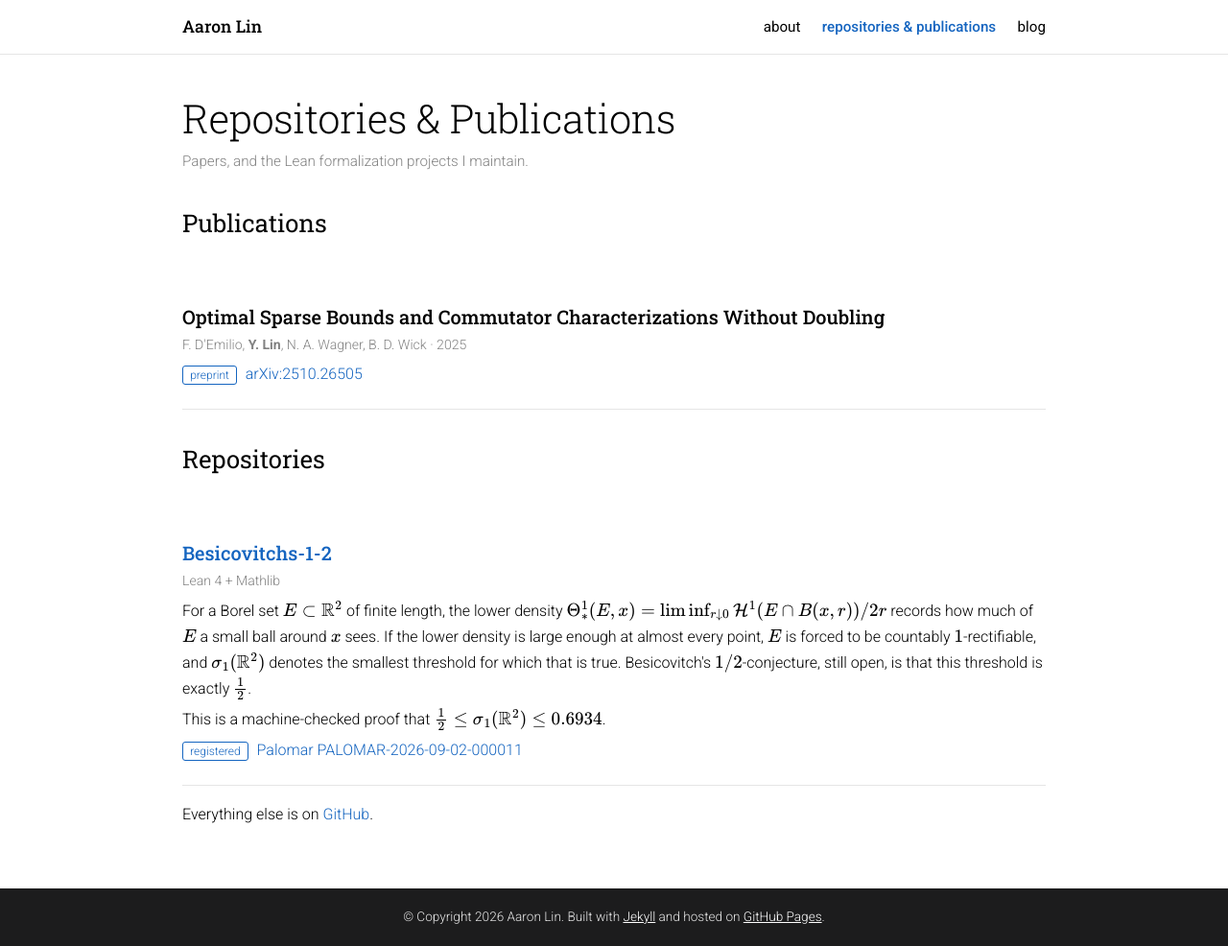
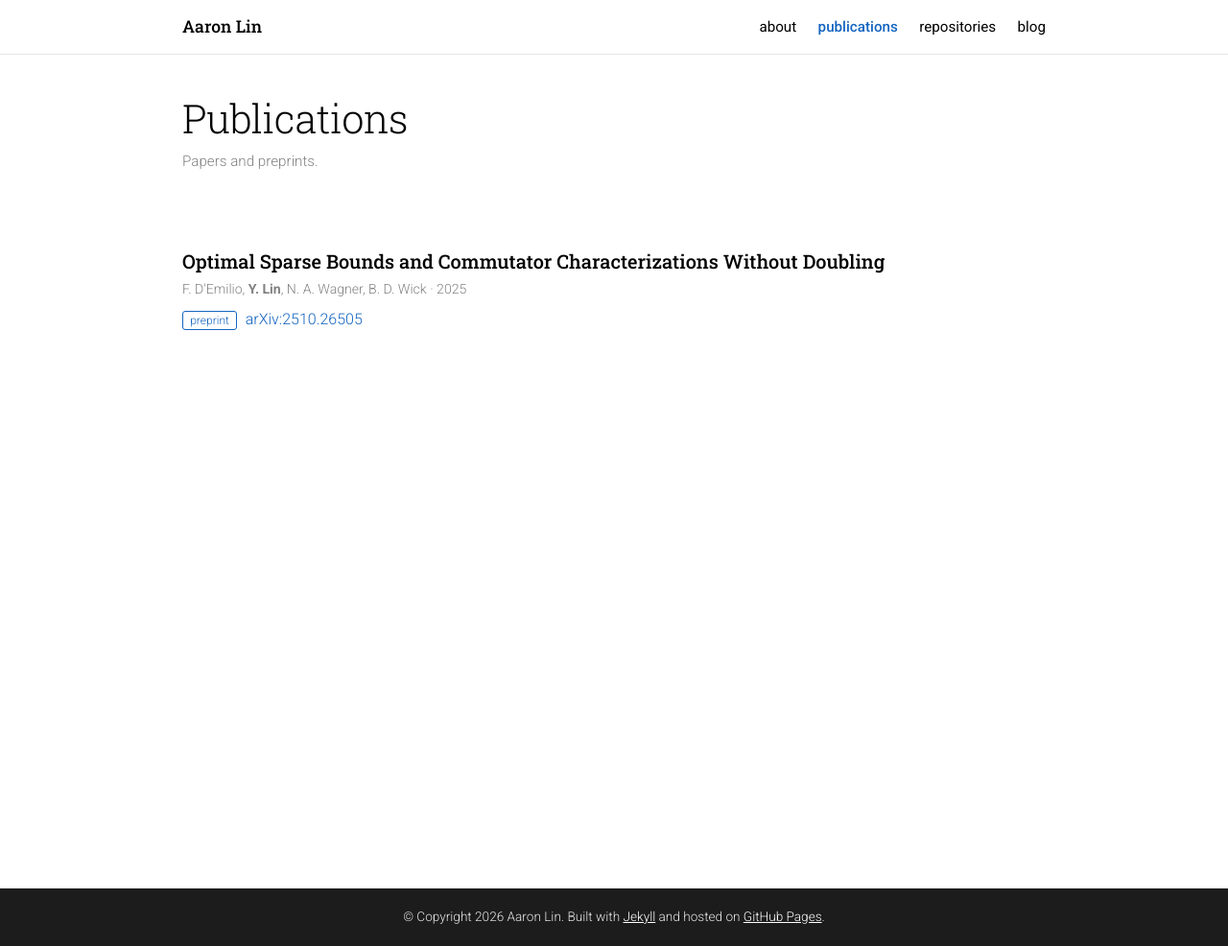
Before and after one commit to CoolRmal/coolrmal.github.io, a Jekyll site: the page built from publications.md, in a window 1280 px wide and 986 px high. Shown: the whole window at 96% size. Built offline with Jekyll 4.4.1, drawn with Linux system fonts in a browser that asks for light colours; formulas are drawn with MathJax 3.

Commit message:
Split publications and repositories into separate pages
Nav is now about / publications / repositories / blog. Publications keeps
/publications/; repositories moves to its own /repositories/ page.

Co-Authored-By: Claude Opus 5 <noreply@anthropic.com>

```diff
--- a/_includes/nav.html
+++ b/_includes/nav.html
@@ -6,7 +6,8 @@
     </button>
     <ul class="nav-links">
       <li><a class="nav-link{% if page.nav == 'about' %} active{% endif %}" href="{{ '/' | relative_url }}">about</a></li>
-      <li><a class="nav-link{% if page.nav == 'work' %} active{% endif %}" href="{{ '/publications/' | relative_url }}">repositories &amp; publications</a></li>
+      <li><a class="nav-link{% if page.nav == 'publications' %} active{% endif %}" href="{{ '/publications/' | relative_url }}">publications</a></li>
+      <li><a class="nav-link{% if page.nav == 'repositories' %} active{% endif %}" href="{{ '/repositories/' | relative_url }}">repositories</a></li>
       <li><a class="nav-link{% if page.nav == 'blog' %} active{% endif %}" href="{{ '/archive.html' | relative_url }}">blog</a></li>
     </ul>
   </div>
--- a/publications.md
+++ b/publications.md
@@ -1,12 +1,10 @@
 ---
 layout: page
-title: "Repositories & Publications"
-description: Papers, and the Lean formalization projects I maintain.
+title: Publications
+description: Papers and preprints.
 permalink: /publications/
-nav: work
+nav: publications
 ---
-
-## Publications
 
 <div class="entry">
   <h3 class="entry-title">Optimal Sparse Bounds and Commutator Characterizations Without Doubling</h3>
@@ -16,30 +14,3 @@ nav: work
     <a href="https://arxiv.org/abs/2510.26505" target="_blank" rel="noopener noreferrer">arXiv:2510.26505</a>
   </p>
 </div>
-
-## Repositories
-
-<div class="entry">
-  <h3 class="entry-title">
-    <a href="https://github.com/CoolRmal/Besicovitchs-1-2" target="_blank" rel="noopener noreferrer">Besicovitchs-1-2</a>
-  </h3>
-  <p class="entry-meta">Lean 4 + Mathlib</p>
-  <p>
-    For a Borel set $E\subset\mathbb{R}^2$ of finite length, the lower density
-    $\Theta^1_*(E,x)=\liminf_{r\downarrow0}\mathcal{H}^1(E\cap B(x,r))/2r$ records how much of
-    $E$ a small ball around $x$ sees. If the lower density is large enough at almost every point,
-    $E$ is forced to be countably $1$-rectifiable, and $\sigma_1(\mathbb{R}^2)$ denotes the
-    smallest threshold for which that is true. Besicovitch's $1/2$-conjecture, still open, is
-    that this threshold is exactly $\tfrac12$.
-  </p>
-  <p>
-    This is a machine-checked proof that $\tfrac12\le\sigma_1(\mathbb{R}^2)\le 0.6934$.
-  </p>
-  <p>
-    <span class="badge">registered</span>
-    <a href="https://palomar-registry.org/entry?id=PALOMAR-2026-09-02-000011&amp;version=1" target="_blank" rel="noopener noreferrer">Palomar PALOMAR-2026-09-02-000011</a>
-  </p>
-</div>
-
-Everything else is on
-<a href="https://github.com/CoolRmal" target="_blank" rel="noopener noreferrer">GitHub</a>.
```
Also changed, not shown: repositories.md (added, +32 -0 lines).
